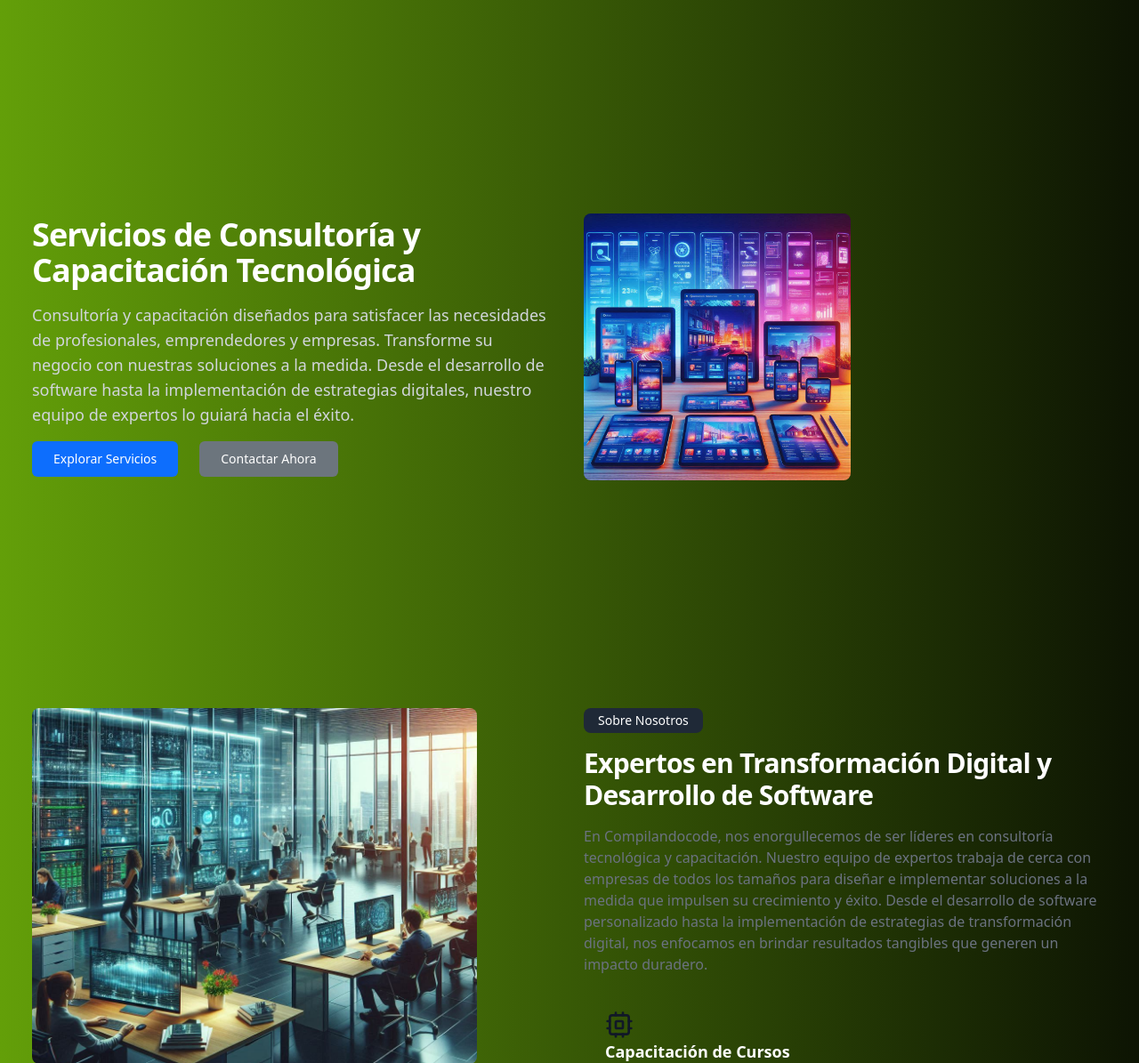
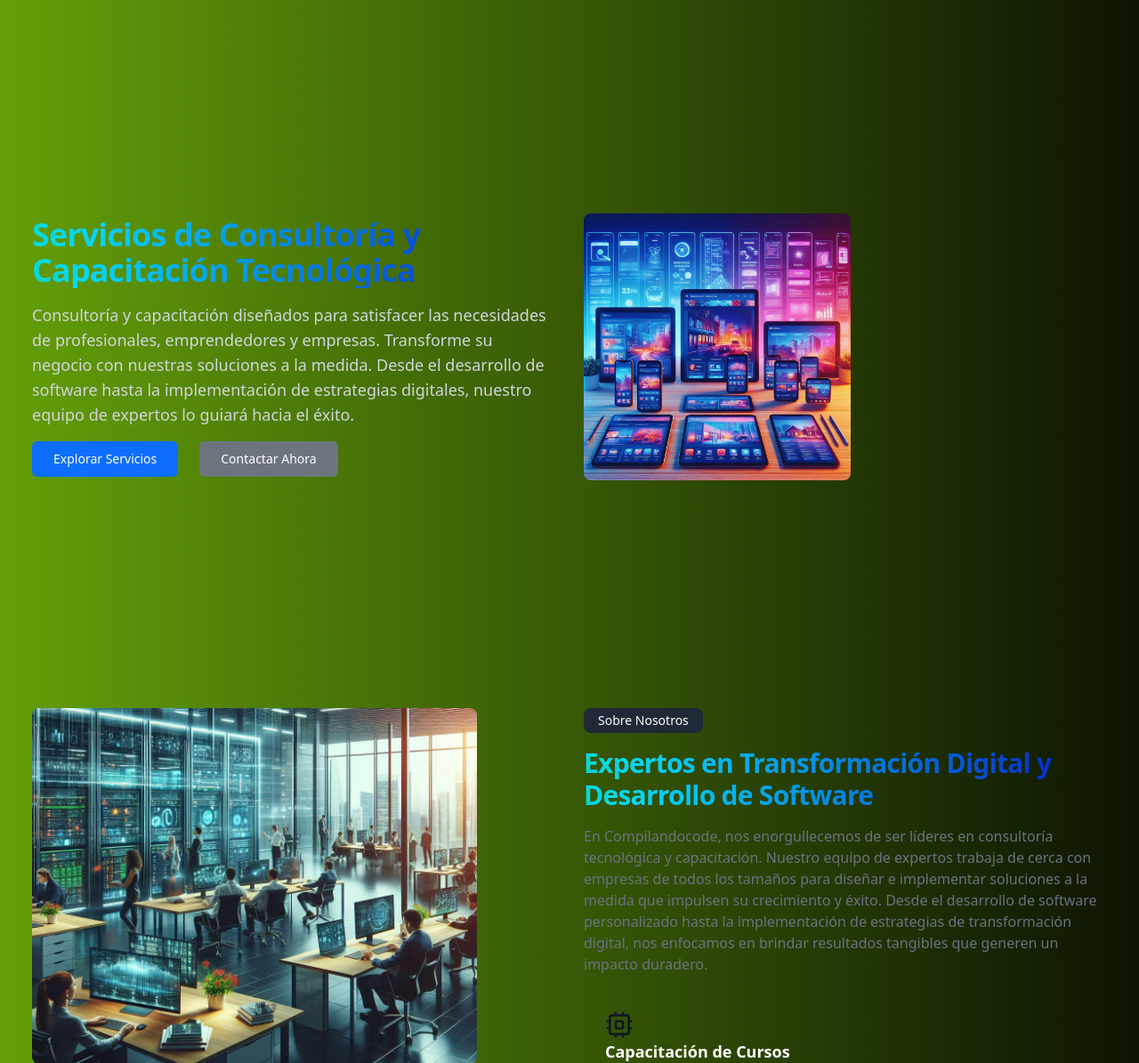
Before and after one commit to emersonxinay/almacen_de_videos_youtube, a Flask app: page / in a window 1280 px wide. Shown: the part 972-2167 px from the top of the page at 89% size. Run offline with Flask 3, Linux system fonts and the light colour scheme; some libraries are stand-ins or nearby versions.

Commit message:
fix degradados de textos

```diff
--- /dev/null
+++ b/static/css/textos.css
@@ -0,0 +1,23 @@
+.gradient-text {
+  font-size: 4em;
+  font-weight: bold;
+  color: white;
+  background: linear-gradient(90deg, #02f50b, #08d5f4, #0502c1);
+  background-size: 200% 200%;
+  background-clip: text;
+  -webkit-background-clip: text;
+  color: transparent;
+  animation: gradientAnimation 2s infinite;
+}
+
+@keyframes gradientAnimation {
+  0% {
+      background-position: 0% 50%;
+  }
+  50% {
+      background-position: 100% 50%;
+  }
+  100% {
+      background-position: 0% 50%;
+  }
+}
--- a/templates/base2.html
+++ b/templates/base2.html
@@ -1,24 +1,45 @@
 <!DOCTYPE html>
 <html lang="en">
-
   <head>
     <meta charset="UTF-8" />
     <meta name="viewport" content="width=device-width, initial-scale=1.0" />
     <title>{{ title }}</title>
     <!-- iconos -->
-  <link rel="stylesheet" href="https://cdnjs.cloudflare.com/ajax/libs/font-awesome/6.2.0/css/all.min.css" />
+    <link
+      rel="stylesheet"
+      href="https://cdnjs.cloudflare.com/ajax/libs/font-awesome/6.2.0/css/all.min.css"
+    />
 
     <!-- favicon -->
-  <link rel="shortcut icon" href="{{url_for('static', filename='img/compilando.png')}}" type="image/x-icon" />
+    <link
+      rel="shortcut icon"
+      href="{{url_for('static', filename='img/compilando.png')}}"
+      type="image/x-icon"
+    />
 
     <!-- css -->
-  <link rel="stylesheet" href="{{url_for('static', filename='css/style.css')}}" />
+    <link
+      rel="stylesheet"
+      href="{{url_for('static', filename='css/style.css')}}"
+    />
+    <link
+      rel="stylesheet"
+      href="{{url_for('static', filename='css/textos.css')}}"
+    />
+
     <!-- bootstrap -->
-  <link href="https://cdn.jsdelivr.net/npm/bootstrap@5.3.2/dist/css/bootstrap.min.css" rel="stylesheet"
-    integrity="sha384-T3c6CoIi6uLrA9TneNEoa7RxnatzjcDSCmG1MXxSR1GAsXEV/Dwwykc2MPK8M2HN" crossorigin="anonymous">
+    <link
+      href="https://cdn.jsdelivr.net/npm/bootstrap@5.3.2/dist/css/bootstrap.min.css"
+      rel="stylesheet"
+      integrity="sha384-T3c6CoIi6uLrA9TneNEoa7RxnatzjcDSCmG1MXxSR1GAsXEV/Dwwykc2MPK8M2HN"
+      crossorigin="anonymous"
+    />
 
     <!-- Tailwind CSS CDN -->
-  <link href="https://cdn.jsdelivr.net/npm/tailwindcss@2.2.19/dist/tailwind.min.css" rel="stylesheet">
+    <link
+      href="https://cdn.jsdelivr.net/npm/tailwindcss@2.2.19/dist/tailwind.min.css"
+      rel="stylesheet"
+    />
     <!-- fonts -->
   </head>
 
@@ -40,9 +61,17 @@
         <div class="row">
           <div class="col-md-6 offset-md-3">
             {% for category, message in messages %}
-          <div class="alert alert-{{ category }} alert-dismissible fade show" role="alert">
+            <div
+              class="alert alert-{{ category }} alert-dismissible fade show"
+              role="alert"
+            >
               {{ message }}
-            <button type="button" class="btn-close" data-bs-dismiss="alert" aria-label="Cerrar"></button>
+              <button
+                type="button"
+                class="btn-close"
+                data-bs-dismiss="alert"
+                aria-label="Cerrar"
+              ></button>
             </div>
             {% endfor %}
           </div>
@@ -60,13 +89,14 @@
 
     <!-- conexión con js -->
     <!-- js de bootstrap -->
-  <script src="https://cdn.jsdelivr.net/npm/bootstrap@5.3.2/dist/js/bootstrap.bundle.min.js"
+    <script
+      src="https://cdn.jsdelivr.net/npm/bootstrap@5.3.2/dist/js/bootstrap.bundle.min.js"
       integrity="sha384-C6RzsynM9kWDrMNeT87bh95OGNyZPhcTNXj1NW7RuBCsyN/o0jlpcV8Qyq46cDfL"
-    crossorigin="anonymous"></script>
+      crossorigin="anonymous"
+    ></script>
 
     <!-- js para cambiar de color -->
     <script src="https://code.jquery.com/jquery-3.6.0.min.js"></script>
     <script src="{{url_for('static', filename='js/main.js')}}"></script>
   </body>
-
 </html>
--- a/templates/datos_inicio/cursos.html
+++ b/templates/datos_inicio/cursos.html
@@ -9,7 +9,7 @@
       >
         Cursos y Programas
       </div>
-      <h2 class="text-3xl font-bold tracking-tight">
+      <h2 class="gradient-text text-3xl font-bold tracking-tight">
         Impulsa tus habilidades tecnológicas
       </h2>
       <p class="text-gray-500 dark:text-gray-400 max-w-[700px] mx-auto">
--- a/templates/datos_inicio/expertos.html
+++ b/templates/datos_inicio/expertos.html
@@ -12,11 +12,11 @@
     </div>
     <div class="space-y-4">
       <div
-        class="inline-block bg-gray-800 px-3 py-1 text-sm rounded-lg dark:bg-gray-800"
+        class=" inline-block bg-gray-800 px-3 py-1 text-sm rounded-lg dark:bg-gray-800"
       >
         Sobre Nosotros
       </div>
-      <h2 class="text-3xl font-bold tracking-tight">
+      <h2 class="gradient-text text-3xl font-bold tracking-tight">
         Expertos en Transformación Digital y Desarrollo de Software
       </h2>
       <p class="text-gray-500 dark:text-gray-400">
--- a/templates/datos_inicio/planes.html
+++ b/templates/datos_inicio/planes.html
@@ -6,7 +6,7 @@
 
 <!-- Planes de Desarrollo Web -->
 <div class="flex flex-col items-center p-6 space-y-8">
-  <h2 class="text-3xl font-bold text-center">
+  <h2 class="gradient-text text-3xl font-bold text-center">
     Elige el mejor plan de desarrollo web
   </h2>
   <div class="grid grid-cols-1 gap-6 md:grid-cols-3">
--- a/templates/datos_inicio/portafolios.html
+++ b/templates/datos_inicio/portafolios.html
@@ -1,6 +1,8 @@
 <div class="bg-[#1a0d6e] text-white py-12">
   <div class="container mx-auto text-center">
-    <h1 class="text-3xl font-bold mb-8">Páginas realizadas para Clientes</h1>
+    <h2 class="gradient-text text-3xl font-bold text-center">
+      Páginas realizadas para Clientes
+    </h2>
     <div class="grid grid-cols-1 sm:grid-cols-2 lg:grid-cols-3 gap-6">
       <!-- Sección 1: Para músicos -->
       <div class="bg-[#2c1f8a] p-4 rounded-md">
--- a/templates/datos_inicio/servicios.html
+++ b/templates/datos_inicio/servicios.html
@@ -3,7 +3,7 @@
     class="container mx-auto px-4 md:px-6 grid md:grid-cols-2 gap-8 items-center"
   >
     <div class="space-y-4">
-      <h1 class="text-2xl md:text-4xl font-bold tracking-tight">
+      <h1 class="gradient-text text-2xl md:text-4xl font-bold tracking-tight">
         Servicios de Consultoría y Capacitación Tecnológica
       </h1>
       <p class="text-base md:text-lg text-gray-300">
--- a/templates/datos_inicio/whatsapp.html
+++ b/templates/datos_inicio/whatsapp.html
@@ -1,6 +1,8 @@
 <!-- Formulario de Contacto para WhatsApp -->
 <div class="flex flex-col items-center p-6 space-y-8">
-  <h2 class="text-3xl font-bold text-center">Formulario de Contacto</h2>
+  <h2 class="gradient-text text-3xl font-bold text-center">
+    Formulario de Contacto
+  </h2>
   <form
     id="whatsappForm"
     class="w-full max-w-lg space-y-6"
```
Also changed, not shown: templates/datos_inicio/pagina_inicio.html (+19 -13 lines), 3 other files. Lines whose indentation alone changed are shown as unchanged.
